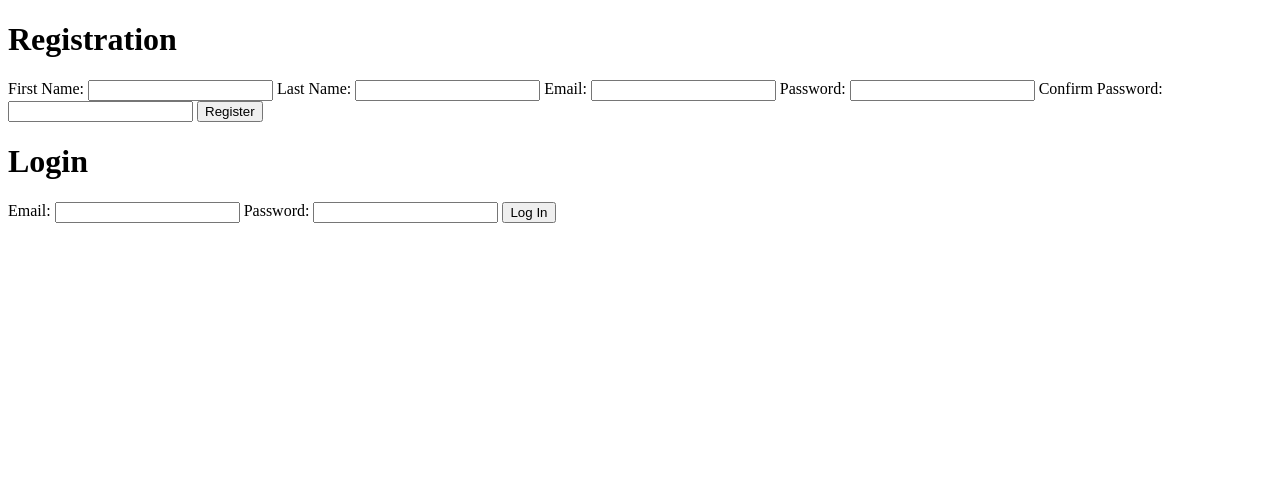
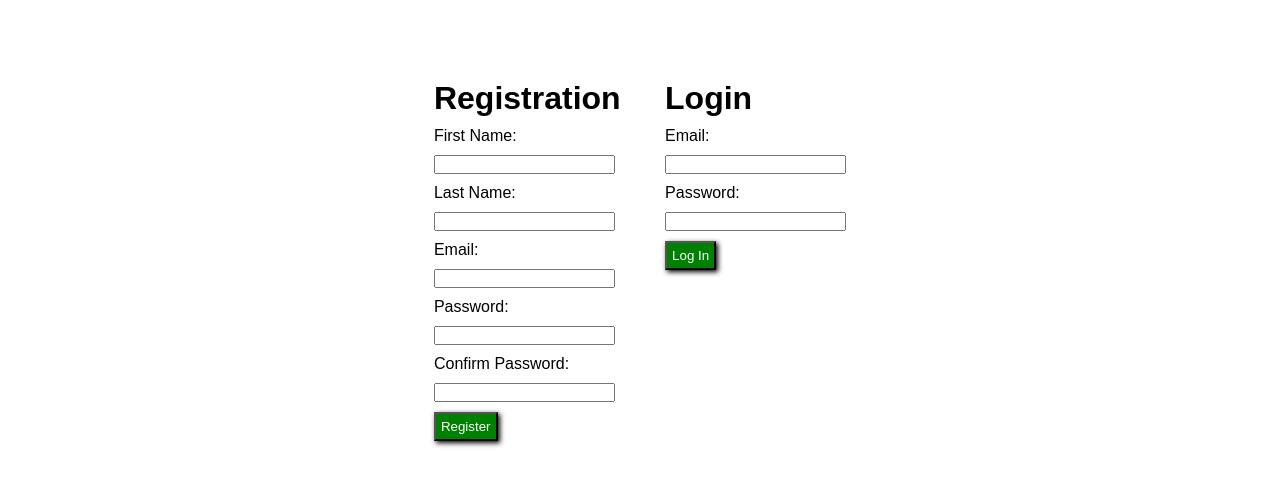
Before and after one commit to edanik90/pythonStack, a Django app: template django/djangoFullStack/the_wall_project/login_app/templates/login/welcome.html in a window 1280 px wide. Shown: the top 486 px of the page. Run offline with Django 3.2, Linux system fonts and the light colour scheme; the template is opened without the code that fills it, so the values that code supplies are empty.

Commit message:
Wall updated

```diff
--- /dev/null
+++ b/django/djangoFullStack/the_wall_project/login_app/static/login_style.css
@@ -0,0 +1,52 @@
+*{
+    margin: 10px 0px 10px 0px;
+    padding: 0px;
+    vertical-align: top;
+    text-align: left;
+    font-family: sans-serif;
+}
+
+#wrapper{
+    text-align: center;
+    margin: 0px auto;
+    width: 970px;
+}
+
+textarea{
+    resize: none;
+    width: 100%;
+}
+
+input, textarea{
+    display: block;
+}
+
+.login{
+    margin: 50px 20px 0px 20px;
+    display: inline-block;
+}
+
+.submit{
+    background-color: green;
+    color: white;
+    padding: 5px;
+    box-shadow: 2px 2px 5px black;
+    margin: 0px;
+}
+
+ul, ul li{
+    font-weight: bold;
+    color: red;
+    list-style-type: none;
+    padding: 5px;
+    text-align: center;
+}
+
+ul li::before {
+    content: "!";  /* Add content: \2022 is the CSS Code/unicode for a bullet */
+    color: red; /* Change the color */
+    display: inline-block;
+    font-weight: bold;
+    width: 2em;
+    margin-left: -1em;
+}
--- a/django/djangoFullStack/the_wall_project/login_app/templates/login/welcome.html
+++ b/django/djangoFullStack/the_wall_project/login_app/templates/login/welcome.html
@@ -6,15 +6,12 @@
     <meta http-equiv="X-UA-Compatible" content="ie=edge">
     <title>Welcome</title>
     {% load static %}
-    <link rel="stylesheet" type="text/css" href="{% static 'style.css' %}">
+    <link rel="stylesheet" type="text/css" href="{% static 'login_style.css' %}">
 </head>
 <body>
+    <div id="wrapper">
+        <div class="login">
             <h1>Registration</h1>
-    <ul>
-    {% for message in messages %}
-        <li>{{message}}</li>
-    {% endfor %}
-    </ul>
             <form action="/register" method="POST">
                 {% csrf_token %}
                 First Name: <input type="text" name="first_name">
@@ -22,14 +19,25 @@
                 Email: <input type="email" name="email">
                 Password: <input type="password" name="password">
                 Confirm Password: <input type="password" name="confirm_password">
-        <input type="submit" value="Register">
+                <input class="submit" type="submit" value="Register">
             </form>
+        </div>
+
+        <div class="login">
             <h1>Login</h1>
             <form action="/login" method="POST">
                 {% csrf_token %}
                 Email: <input type="email" name="email">
                 Password: <input type="password" name="password">
-        <input type="submit" value="Log In">
+                <input class="submit" type="submit" value="Log In">
             </form>
+        </div>
+        <ul>
+            {% for message in messages %}
+                <li>{{message}}</li>
+            {% endfor %}
+        </ul>
+    </div>
+
 </body>
 </html>
--- a/django/djangoFullStack/the_wall_project/login_app/templates/wall/wall.html
+++ b/django/djangoFullStack/the_wall_project/login_app/templates/wall/wall.html
@@ -35,6 +35,7 @@
                         <input type="hidden" name="message_id" value="{{message.id}}">
                         {% if message.user.id == request.session.user_id %}
                             <input class="delete_button" type="submit" value="Delete message">
+                            {{message.info}}
                         {% endif %}
                     </form>
                     <div class="comment">
--- a/django/djangoFullStack/the_wall_project/wall_app/views.py
+++ b/django/djangoFullStack/the_wall_project/wall_app/views.py
@@ -1,6 +1,8 @@
 from django.shortcuts import render, redirect
 from django.contrib import messages
 from login_app.models import *
+from datetime import datetime, timedelta
+from time import gmtime, strftime
 
 def wall(request):
     if not 'user_id' in request.session:
```
Also changed, not shown: django/djangoFullStack/the_wall_project/db.sqlite3, 1 other file. Lines whose indentation alone changed are shown as unchanged.
